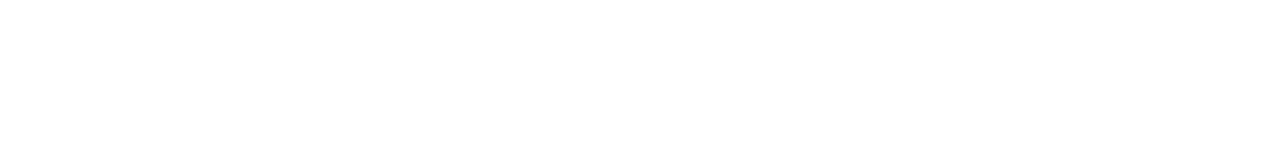
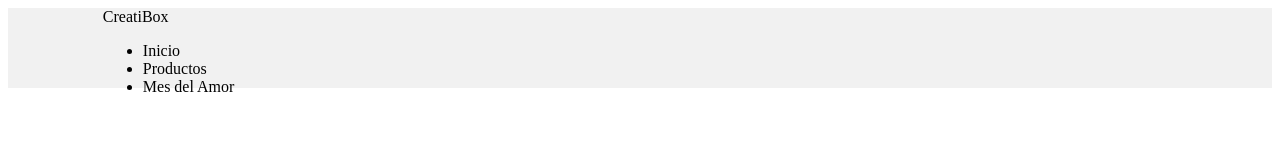
Before and after one commit to SugarRey/CreatiBox, a plain HTML site: page index.html in a window 1280 px wide. Drawn offline with Linux system fonts and the light colour scheme.

Commit message:
Se agrego la carpeta css y la carpeta img, se modifico el avance del header en el documento index.html

```diff
--- /dev/null
+++ b/css/main.css
@@ -0,0 +1,13 @@
+header {
+   width: 100%;
+   height: 80px;
+   background-color: #f1f1f1;
+}
+
+.content-wrapper{
+   width: 85%;
+   margin: 1px auto;
+}
+span{
+
+}
--- a/index.html
+++ b/index.html
@@ -4,9 +4,26 @@
       <meta charset="UTF-8">
       <meta http-equiv="X-UA-Compatible" content="IE=edge">
       <meta name="viewport" content="width=device-width, initial-scale=1.0">
+      <link rel="stylesheet" href="./css/main.css">
       <title>Document</title>
    </head>
    <body>
+      <header>
+         <div class="content-wrapper">
+            <div class="logo-creati">
+               <span>CreatiBox</span>
+            </div>
+            <nav>
+               <ul>
+                  <li>Inicio</li>
+                  <li>Productos</li>
+                  <li>Mes del Amor</li>
+               </ul>
+            </nav>
+            <div class="btn-icon-comprar">
 
+            </div>
+         </div>
+      </header>
    </body>
 </html>
```
Also changed, not shown: img/247332619_4478544668907160_4489208059251508708_n.jpg (added), img/247650608_3099789780305619_824318077496747984_n.jpg (added), img/249439545_941059726822935_8251169418151492973_n.jpg (added), img/250784632_416041923518593_5299943317089415475_n.jpg (added), img/250975614_905462533726973_415484300978650285_n.jpg (added), img/250979198_606365007215845_7530792129358454213_n.jpg (added), img/251046875_1038743730256756_6897319956225413323_n.jpg (added), img/251095447_312943040643143_5953721753138554022_n.jpg (added), img/252580187_412157557154034_3219623621974467346_n.jpg (added). Lines whose indentation alone changed are shown as unchanged.
